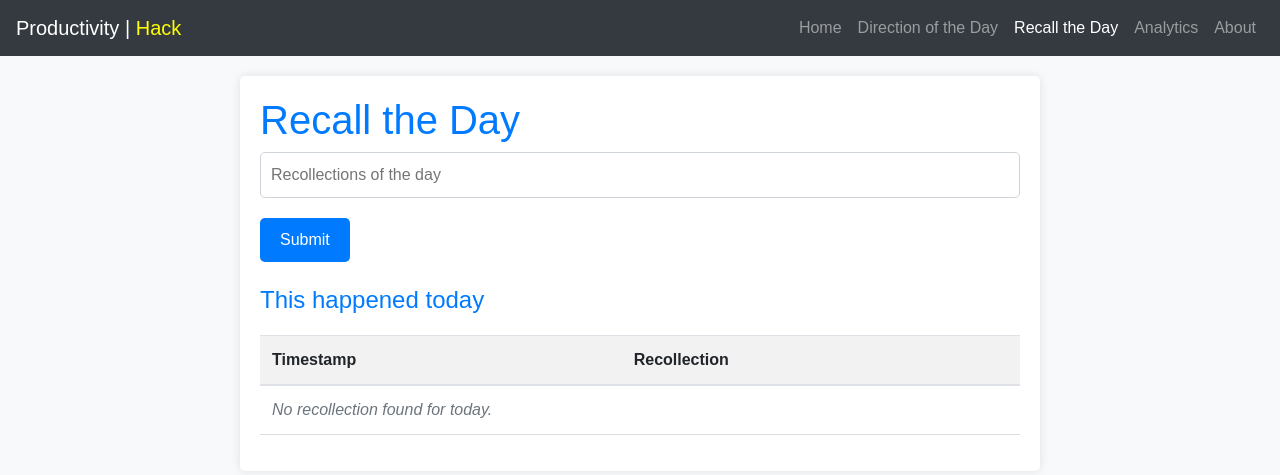
After one commit to Avishka217/ProductivityHack, a PHP site: page /recalltheday.php in a window 1280 px wide. The commit adds this page. Shown: the top 475 px of the page. Run offline with PHP 8.4, Linux system fonts and the light colour scheme; tables that the repository leaves empty or names only in its code hold one stand-in row (values such as "Sample post").

Commit message:
Recall the day page added

```diff
--- a/navbar.php
+++ b/navbar.php
@@ -1,4 +1,3 @@
-<!-- navbar.php -->
 <?php
 // Get the current page filename
 $currentPage = basename($_SERVER['PHP_SELF']);
@@ -16,13 +15,15 @@ $currentPage = basename($_SERVER['PHP_SELF']);
       <li class="nav-item <?php echo ($currentPage === 'directionday.php') ? 'active' : ''; ?>">
         <a class="nav-link" href="directionday.php">Direction of the Day</a>
       </li>
+      <li class="nav-item <?php echo ($currentPage === 'recalltheday.php') ? 'active' : ''; ?>">
+        <a class="nav-link" href="recalltheday.php">Recall the Day</a>
+      </li>
       <li class="nav-item <?php echo ($currentPage === 'analytics.php') ? 'active' : ''; ?>">
         <a class="nav-link" href="#">Analytics</a>
       </li>
       <li class="nav-item <?php echo ($currentPage === 'about.php') ? 'active' : ''; ?>">
         <a class="nav-link" href="about.php">About</a>
       </li>
-
     </ul>
   </div>
 </nav>
--- /dev/null
+++ b/recalltheday.php
@@ -0,0 +1,171 @@
+<?php
+// Database connection details (replace with your actual details)
+$servername = "localhost";
+$username = "root";
+$password = "root";
+$dbname = "wp_db";
+
+// Create connection
+$conn = new mysqli($servername, $username, $password, $dbname);
+
+// Check connection
+if ($conn->connect_error) {
+  die("Connection failed: " . $conn->connect_error);
+}
+
+// Process form data only if form is submitted
+if ($_SERVER['REQUEST_METHOD'] === 'POST' && isset($_POST['recollection'])) {
+  // Get current timestamp with time
+  $timestamp = date('Y-m-d H:i:s');
+
+  // Get form data (assuming proper sanitization is done)
+  $recollection = $_POST["recollection"];
+
+  // SQL insert statement
+  $sql = "INSERT INTO recollections (timestamp, recollection)
+            VALUES ('$timestamp', '$recollection')";
+
+  if ($conn->query($sql) === TRUE) {
+    // Redirect to avoid form resubmission on page refresh
+    header("Location: recalltheday.php");
+    exit();
+  } else {
+    echo "<p>Error: " . $sql . "<br>" . $conn->error . "</p>";
+  }
+}
+
+// Retrieve recollection of the day for the current date
+$current_date = date('Y-m-d');
+$recollection_sql = "SELECT timestamp, recollection FROM recollections WHERE DATE(timestamp) = '$current_date'";
+$recollection_result = $conn->query($recollection_sql);
+
+$recollection_text = ""; // Initialize empty string for recollection content
+
+if ($recollection_result === false) {
+  echo "<p>Error retrieving recollection: " . $conn->error . "</p>";
+} else {
+  // Check if there are any rows returned
+  if ($recollection_result->num_rows > 0) {
+    $row = $recollection_result->fetch_assoc();
+    $recollection_text = $row["recollection"];
+  } else {
+    $recollection_text = "No recollection found for today.";
+  }
+}
+
+$conn->close();
+
+?>
+<!DOCTYPE html>
+<html lang="en">
+
+<head>
+  <meta charset="UTF-8">
+  <meta name="viewport" content="width=device-width, initial-scale=1.0">
+  <title>Recall the Day</title>
+  <!-- Bootstrap CSS -->
+  <link href="https://stackpath.bootstrapcdn.com/bootstrap/4.5.2/css/bootstrap.min.css" rel="stylesheet">
+
+  <style>
+    body {
+      font-family: Arial, sans-serif;
+      background-color: #f8f9fa;
+      margin: 0;
+      padding: 0;
+    }
+
+    .container {
+      max-width: 800px;
+      margin: 20px auto;
+      padding: 20px;
+      background-color: #fff;
+      border-radius: 5px;
+      box-shadow: 0 0 10px rgba(0, 0, 0, 0.1);
+    }
+
+    h1,
+    h4 {
+      color: #007bff;
+    }
+
+    form input[type="text"] {
+      width: 100%;
+      padding: 10px;
+      font-size: 16px;
+      border: 1px solid #ced4da;
+      border-radius: 5px;
+      margin-bottom: 20px;
+      box-sizing: border-box;
+    }
+
+    form button[type="submit"] {
+      padding: 10px 20px;
+      font-size: 16px;
+      border: none;
+      border-radius: 5px;
+      cursor: pointer;
+      background-color: #007bff;
+      color: #fff;
+    }
+
+    table {
+      width: 100%;
+      border-collapse: collapse;
+      margin-top: 20px;
+    }
+
+    th,
+    td {
+      padding: 8px;
+      text-align: left;
+      border-bottom: 1px solid #ddd;
+    }
+
+    th {
+      background-color: #f2f2f2;
+    }
+
+    .no-recollection {
+      color: #6c757d;
+      font-style: italic;
+    }
+  </style>
+</head>
+
+<body>
+  <!-- Bootstrap Header Section -->
+  <?php include 'navbar.php'; ?>
+  <div class="container">
+    <h1>Recall the Day</h1>
+    <form action="" method="post">
+      <input type="text" name="recollection" id="recollection" placeholder="Recollections of the day" required>
+      <button type="submit">Submit</button>
+    </form>
+    <br>
+    <h4>This happened today</h4>
+    <table class="table">
+      <thead>
+        <tr>
+          <th>Timestamp</th>
+          <th>Recollection</th>
+        </tr>
+      </thead>
+      <tbody>
+        <?php if ($recollection_text !== "No recollection found for today.") : ?>
+          <?php while ($row = $recollection_result->fetch_assoc()) : ?>
+            <tr>
+              <td><?php echo $row['timestamp']; ?></td>
+              <td><?php echo $row['recollection']; ?></td>
+            </tr>
+          <?php endwhile; ?>
+        <?php else : ?>
+          <tr>
+            <td colspan="2" class="no-recollection"><?php echo $recollection_text; ?></td>
+          </tr>
+        <?php endif; ?>
+      </tbody>
+    </table>
+  </div>
+</body>
+
+</html>
```
